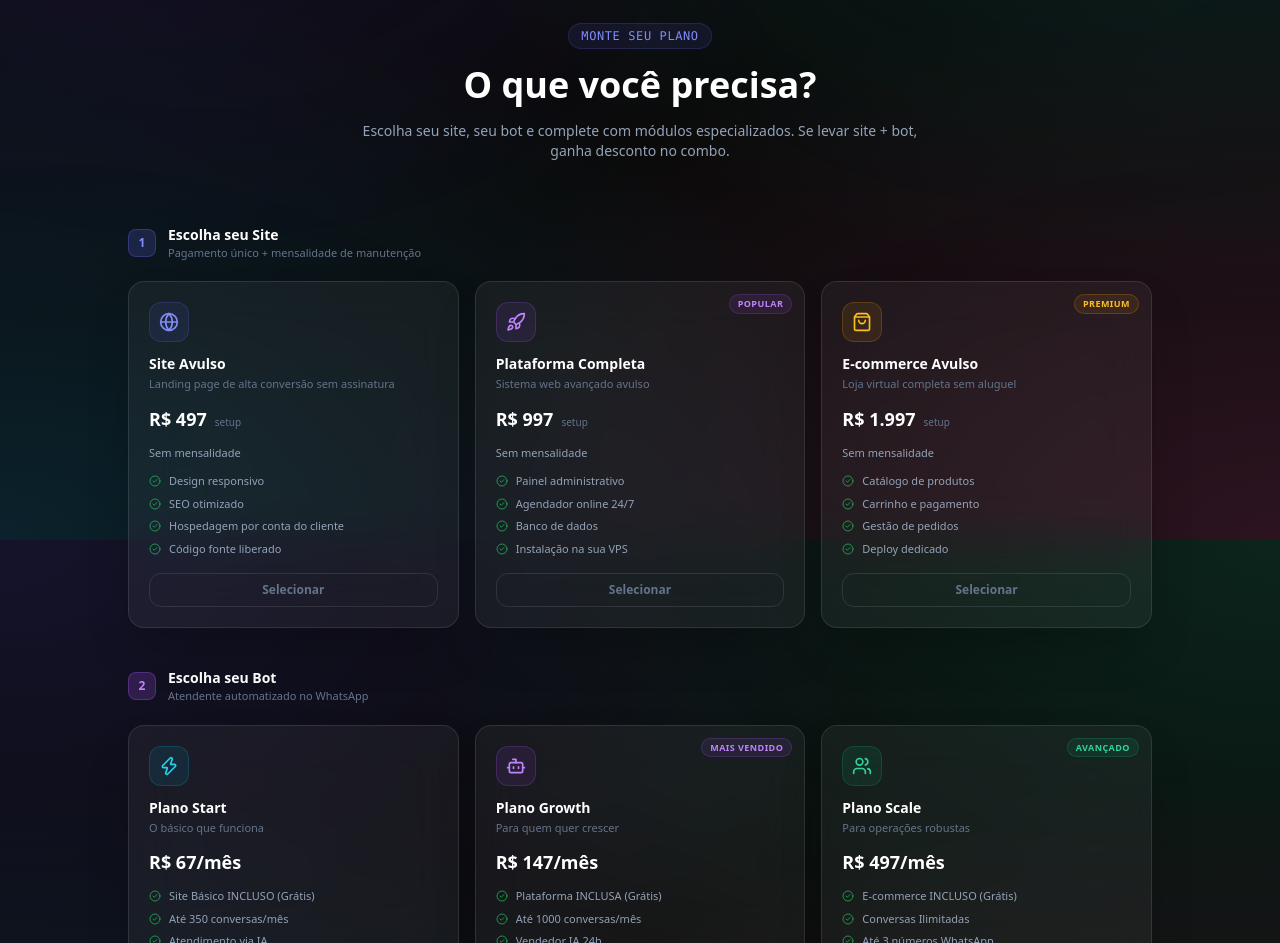
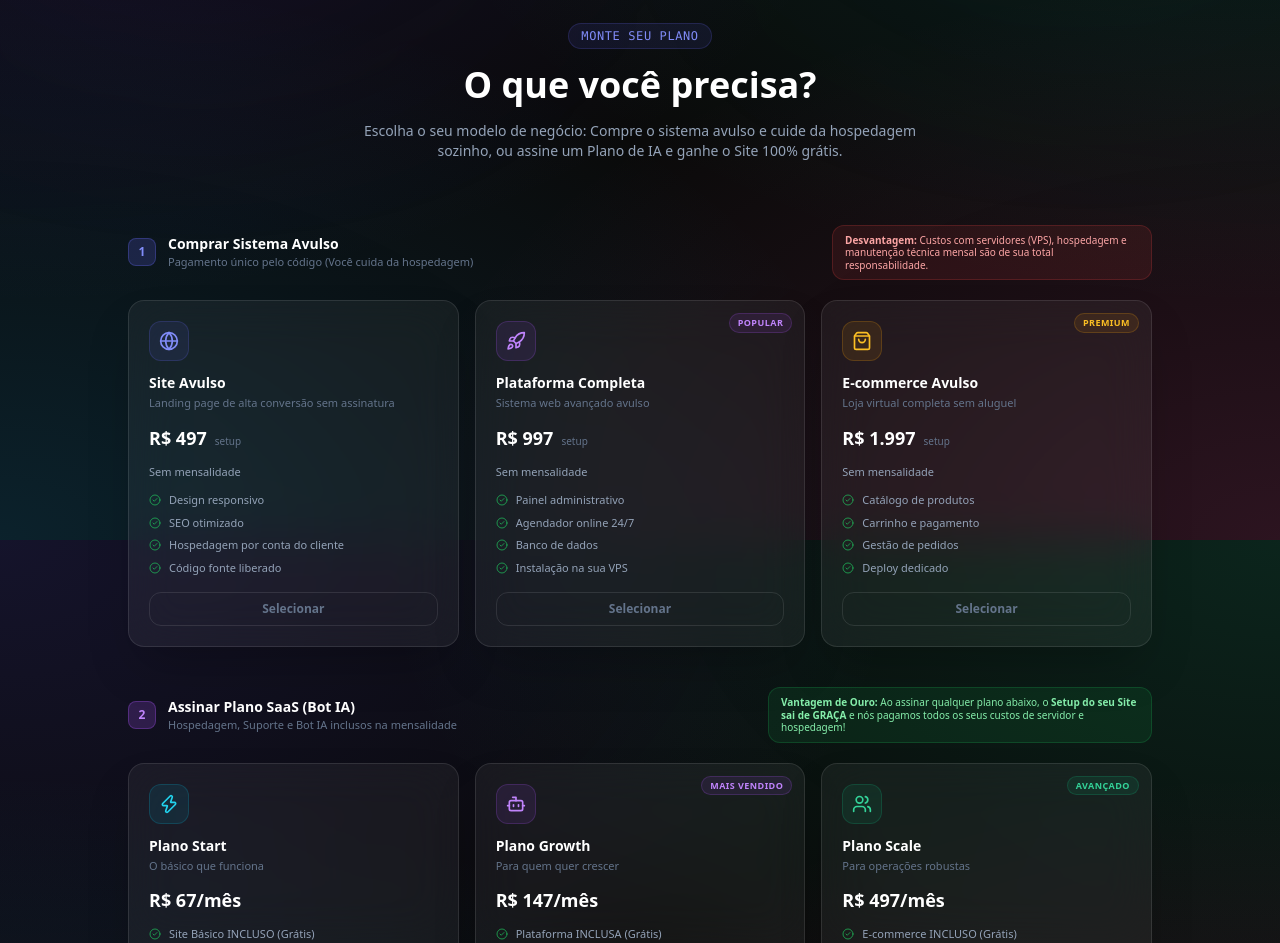
Before and after one commit to Ruanggd123/VendaSaas, a Next.js app in the folder saas-docker/nextjs/: page / in a window 1280 px wide. Shown: the part 1860-2803 px from the top of the page. Built offline with nearby package versions, Linux system fonts and the light colour scheme.

Commit message:
feat(ui): make saas pros and cons explicit on pricing sections

```diff
--- a/saas-docker/nextjs/src/app/page.tsx
+++ b/saas-docker/nextjs/src/app/page.tsx
@@ -406,7 +406,7 @@ export default function LandingPage() {
         <Reveal className="text-center space-y-4 mb-16">
           <span className="inline-block px-3 py-1 bg-indigo-500/10 border border-indigo-500/20 rounded-full text-indigo-400 text-xs font-mono uppercase tracking-wider">Monte seu Plano</span>
           <h2 className="text-3xl sm:text-4xl font-extrabold text-white">O que você precisa?</h2>
-          <p className="text-sm text-slate-400 max-w-xl mx-auto">Escolha seu site, seu bot e complete com módulos especializados. Se levar site + bot, ganha desconto no combo.</p>
+          <p className="text-sm text-slate-400 max-w-xl mx-auto">Escolha o seu modelo de negócio: Compre o sistema avulso e cuide da hospedagem sozinho, ou assine um Plano de IA e ganhe o Site 100% grátis.</p>
         </Reveal>
 
         <Reveal>
@@ -414,13 +414,18 @@ export default function LandingPage() {
 
             {/* ── STEP 1: Sites ── */}
             <div>
-              <div className="flex items-center gap-3 mb-5">
-                <div className="w-7 h-7 rounded-lg bg-indigo-500/20 border border-indigo-500/30 flex items-center justify-center">
-                  <span className="text-xs font-black text-indigo-400">1</span>
+              <div className="flex flex-col md:flex-row md:items-center justify-between gap-4 mb-5">
+                <div className="flex items-center gap-3">
+                  <div className="w-7 h-7 rounded-lg bg-indigo-500/20 border border-indigo-500/30 flex items-center justify-center shrink-0">
+                    <span className="text-xs font-black text-indigo-400">1</span>
+                  </div>
+                  <div>
+                    <h3 className="text-sm font-bold text-white">Comprar Sistema Avulso</h3>
+                    <p className="text-[11px] text-slate-500">Pagamento único pelo código (Você cuida da hospedagem)</p>
+                  </div>
                 </div>
-                <div>
-                  <h3 className="text-sm font-bold text-white">Escolha seu Site</h3>
-                  <p className="text-[11px] text-slate-500">Pagamento único + mensalidade de manutenção</p>
+                <div className="px-3 py-2 bg-red-500/10 border border-red-500/20 rounded-xl max-w-xs">
+                  <p className="text-[10px] text-red-300 leading-tight"><strong>Desvantagem:</strong> Custos com servidores (VPS), hospedagem e manutenção técnica mensal são de sua total responsabilidade.</p>
                 </div>
               </div>
               <div className="grid grid-cols-1 md:grid-cols-3 gap-4">
@@ -508,13 +513,18 @@ export default function LandingPage() {
 
             {/* ── STEP 2: Bots ── */}
             <div>
-              <div className="flex items-center gap-3 mb-5">
-                <div className="w-7 h-7 rounded-lg bg-purple-500/20 border border-purple-500/30 flex items-center justify-center">
-                  <span className="text-xs font-black text-purple-400">2</span>
+              <div className="flex flex-col md:flex-row md:items-center justify-between gap-4 mb-5">
+                <div className="flex items-center gap-3">
+                  <div className="w-7 h-7 rounded-lg bg-purple-500/20 border border-purple-500/30 flex items-center justify-center shrink-0">
+                    <span className="text-xs font-black text-purple-400">2</span>
+                  </div>
+                  <div>
+                    <h3 className="text-sm font-bold text-white">Assinar Plano SaaS (Bot IA)</h3>
+                    <p className="text-[11px] text-slate-500">Hospedagem, Suporte e Bot IA inclusos na mensalidade</p>
+                  </div>
                 </div>
-                <div>
-                  <h3 className="text-sm font-bold text-white">Escolha seu Bot</h3>
-                  <p className="text-[11px] text-slate-500">Atendente automatizado no WhatsApp</p>
+                <div className="px-3 py-2 bg-green-500/10 border border-green-500/20 rounded-xl max-w-sm">
+                  <p className="text-[10px] text-green-300 leading-tight"><strong>Vantagem de Ouro:</strong> Ao assinar qualquer plano abaixo, o <strong>Setup do seu Site sai de GRAÇA</strong> e nós pagamos todos os seus custos de servidor e hospedagem!</p>
                 </div>
               </div>
               <div className="grid grid-cols-1 md:grid-cols-3 gap-4">
```
